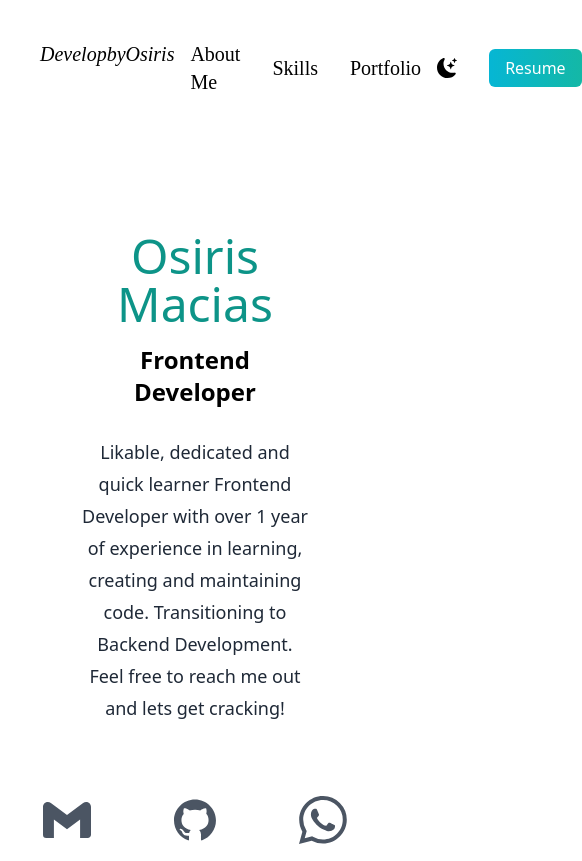
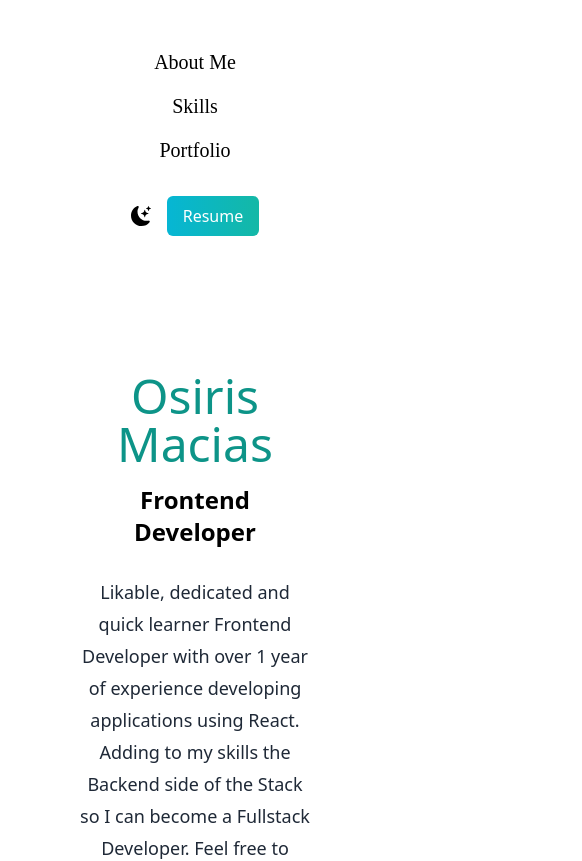
Before and after one commit to Mancosiris13/osiris-macias-react-portofolio, a React (Create React App) app: page / in a window 390 px wide. Shown: the top 861 px of the page, 582 px wide, since content can reach past the window. Built offline with nearby package versions, Linux system fonts and the light colour scheme.

Commit message:
Fixed better mobile design caused a bad fit , now NavBar Fits properly to mobile screens

```diff
--- a/src/components/AboutMe.js
+++ b/src/components/AboutMe.js
@@ -1,13 +1,18 @@
-import React from 'react';
-import { BsFillMoonStarsFill } from 'react-icons/bs';
-import { AiFillLinkedin, AiFillGithub } from 'react-icons/ai';
+import React, { useEffect, useState } from 'react';
+import { AiFillGithub } from 'react-icons/ai';
 import { SiGmail } from 'react-icons/si';
 import { BsWhatsapp } from 'react-icons/bs';
 import osidevsito from '../media/ProfilePictureOsiris.jfif';
 import linkedInLight from '../media/LinkedInLight.jpg';
 import linkedInDark from '../media/LinkedInDark.jpg';
 
-const AboutMe = ({ darkMode, setDarkMode }) => {
+// function LinkedInImage({ darkMode }) {
+//   const [imageSrc, setImageSrc] = useState(linkedInLight);
+//   useEffect(() => {
+//     setImageSrc(darkMode ? linkedInDark : linkedInLight);
+//   }, [darkMode]);
+// }
+const AboutMe = ({ darkMode }) => {
   return (
     <section id="aboutMe">
       <div className="text-center p-10">
@@ -19,9 +24,9 @@ const AboutMe = ({ darkMode, setDarkMode }) => {
         </h3>
         <p className="text-lg py-5 leading-8  text-gray-800 md:text-xl max-w-xl mx-auto dark:text-white">
           Likable, dedicated and quick learner Frontend Developer with over 1
-          year of experience in learning, creating and maintaining code.
-          Transitioning to Backend Development. Feel free to reach me out and
-          lets get cracking!
+          year of experience developing applications using React. Adding to my
+          skills the Backend side of the Stack so I can become a Fullstack
+          Developer. Feel free to reach me out and lets get cracking!
         </p>
       </div>
       <div className=" mb-20   pb-20     text-5xl flex justify-center gap-20 py-3 text-gray-600 pb-3 dark:text-white">
@@ -47,7 +52,7 @@ const AboutMe = ({ darkMode, setDarkMode }) => {
       </div>
       <div className="rounded-lg relative mx-auto w-80 h-50 border p-4 shadow-lg dark:text-white">
         <img
-          src={darkMode ? linkedInDark : linkedInLight}
+          src={linkedInLight}
           alt=""
           className="mx-auto w-22 h-auto md:w-95 md:h-95"
         />
--- a/src/components/NavBar.js
+++ b/src/components/NavBar.js
@@ -11,13 +11,9 @@ import { Link as ScrollLink, animateScroll as scroll } from 'react-scroll';
 const NavBar = ({ darkMode, setDarkMode }) => {
   return (
     <section className="min-h-min" id="aboutMe">
-      <nav className="py-10 mb-12 flex justify-between">
-        <h1 className="text-xl font-burtons dark:text-white italic">
-          DevelopbyOsiris
-        </h1>
-
-        <ul className="flex items-center text-xl font-burtons dark:text-white">
-          <li className="px-4">
+      <nav className="py-10 mb-12 flex flex-col items-center justify-between md:flex-row md:items-center">
+        <ul className="flex flex-col sm:flex-row items-center text-xl font-burtons dark:text-white">
+          <li className="py-2 sm:py-0 px-4 sm:px-6">
             <ScrollLink
               activeClass="active"
               to="aboutMe"
@@ -30,7 +26,7 @@ const NavBar = ({ darkMode, setDarkMode }) => {
               About Me
             </ScrollLink>
           </li>
-          <li className="px-4">
+          <li className="py-2 sm:py-0 px-4 sm:px-6">
             <ScrollLink
               activeClass="active"
               to="skills"
@@ -38,12 +34,12 @@ const NavBar = ({ darkMode, setDarkMode }) => {
               smooth={true}
               offset={-70}
               duration={500}
-              className=" cursor-pointer border-b-2 border-transparent hover:border-teal-600 transition duration-300 ease-in-out"
+              className="cursor-pointer border-b-2 border-transparent hover:border-teal-600 transition duration-300 ease-in-out"
             >
               Skills
             </ScrollLink>
           </li>
-          <li className="px-4">
+          <li className="py-2 sm:py-0 px-4 sm:px-6">
             <ScrollLink
               activeClass="active"
               to="portfolio"
@@ -51,29 +47,25 @@ const NavBar = ({ darkMode, setDarkMode }) => {
               smooth={true}
               offset={-70}
               duration={500}
-              className=" cursor-pointer border-b-2 border-transparent hover:border-teal-600 transition duration-300 ease-in-out"
+              className="cursor-pointer border-b-2 border-transparent hover:border-teal-600 transition duration-300 ease-in-out"
             >
               Portfolio
             </ScrollLink>
           </li>
         </ul>
-        <ul className="flex items-center">
-          <li>
+        <div className="flex items-center pt-2 mt-4">
           <BsFillMoonStarsFill
-              className="cursor-pointer text-xl dark:text-white"
+            className="cursor-pointer text-xl dark:text-white mr-4"
             onClick={() => setDarkMode(!darkMode)}
           />
-          </li>
-          <li>
           <a
-              className="bg-gradient-to-r from-cyan-500 to-teal-500 text-white px-4 py-2 rounded-md ml-8"
+            className="bg-gradient-to-r from-cyan-500 to-teal-500 text-white px-4 py-2 rounded-md"
             href="Osiris Macias-Frontend Developer.pdf"
             download="Osiris Macias-Frontend Developer.pdf"
           >
             Resume
           </a>
-          </li>
-        </ul>
+        </div>
       </nav>
     </section>
   );
--- a/src/components/Skills.js
+++ b/src/components/Skills.js
@@ -71,10 +71,8 @@ const Skill = () => {
         <img
           src={mern}
           alt="mern picture"
-          className="rounded-lg object-cover mx-auto"
-          width={'40%'}
-          height={'40%'}
-          layout="responsive"
+          className="rounded-lg object-cover mx-auto mt-6"
+          style={{ maxWidth: '100%', height: 'auto' }}
         />
       </div>
     </section>
```
Lines whose indentation alone changed are shown as unchanged.
